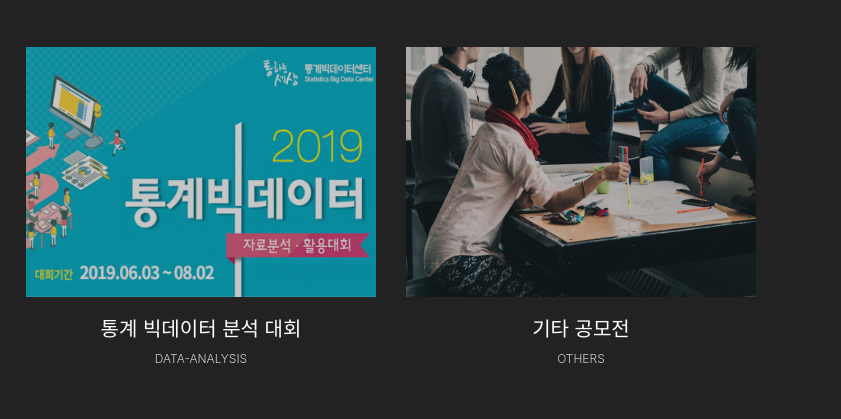
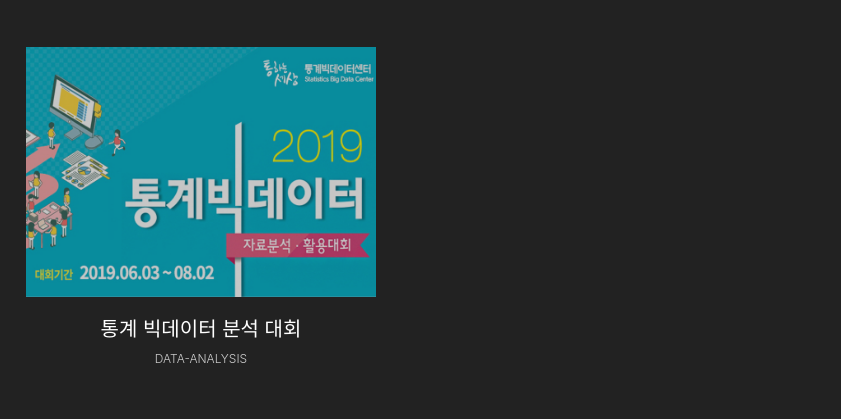
Before and after one commit to parkeunsang/parkeunsang.github.io, a plain HTML site: page index.html in a window 1280 px wide. Shown: the part 3630-4049 px from the top of the page, 439-1280 px from the left. Drawn offline with nearby package versions, Linux system fonts and the light colour scheme; files whose address does not match are found by name; a web font is replaced by a local one.

Commit message:
Add files via upload

```diff
--- a/index.html
+++ b/index.html
@@ -300,7 +300,7 @@
 							<div class="cat">Data-Analysis</div>
 						</div>
 					</div>
-					<div class="single-portfolio col-sm-4 all photography others">
+					<!-- <div class="single-portfolio col-sm-4 all photography others">
 						<div class="relative">
 							<div class="thumb">
 								<div class="overlay overlay-bg"></div>
@@ -317,7 +317,7 @@
 							<div class="cat">Others</div>
 						</div>
 					</div>
-				</div>
+				</div> -->
 			</div>
 		</div>
 	</section>
```
